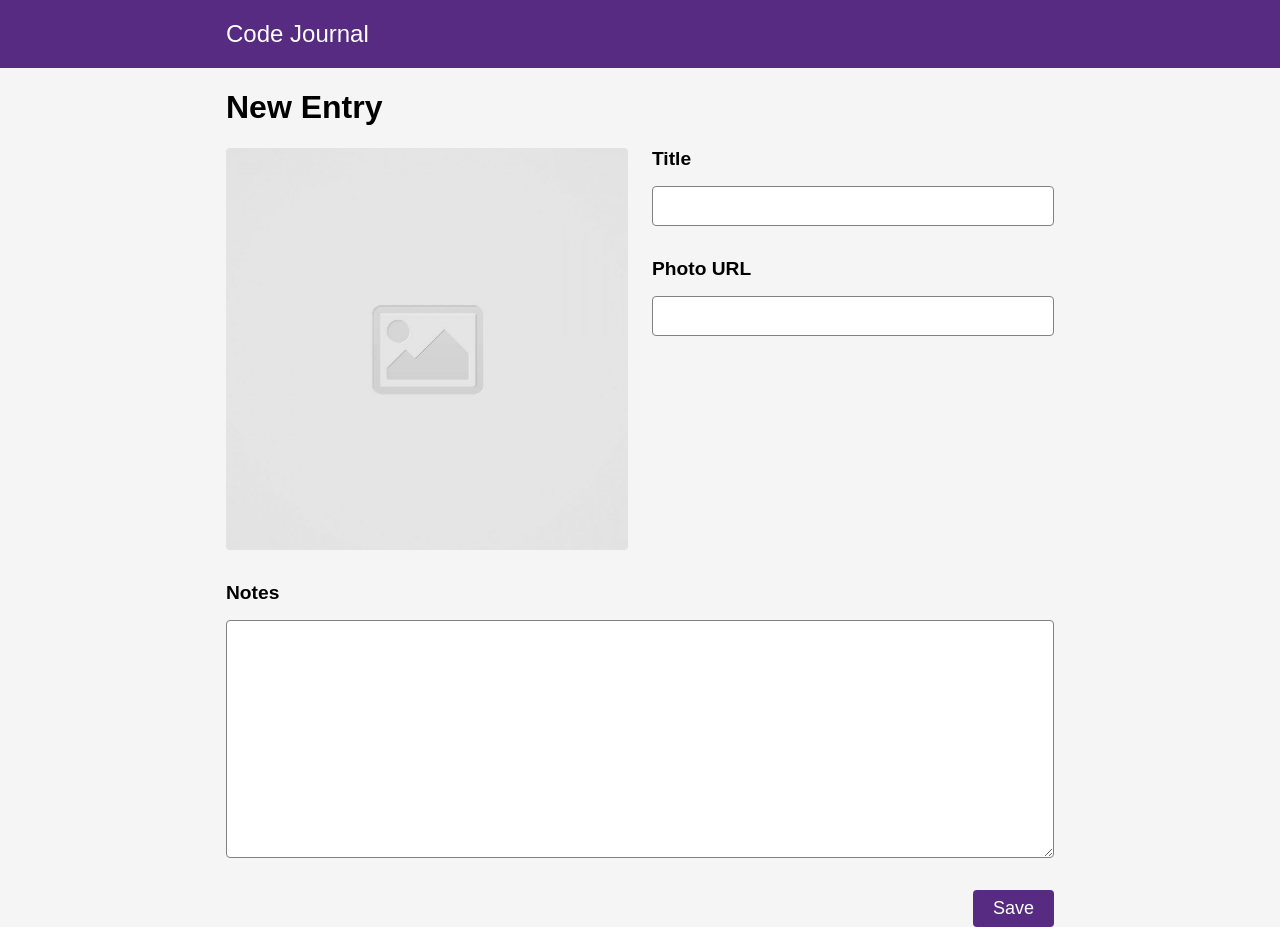
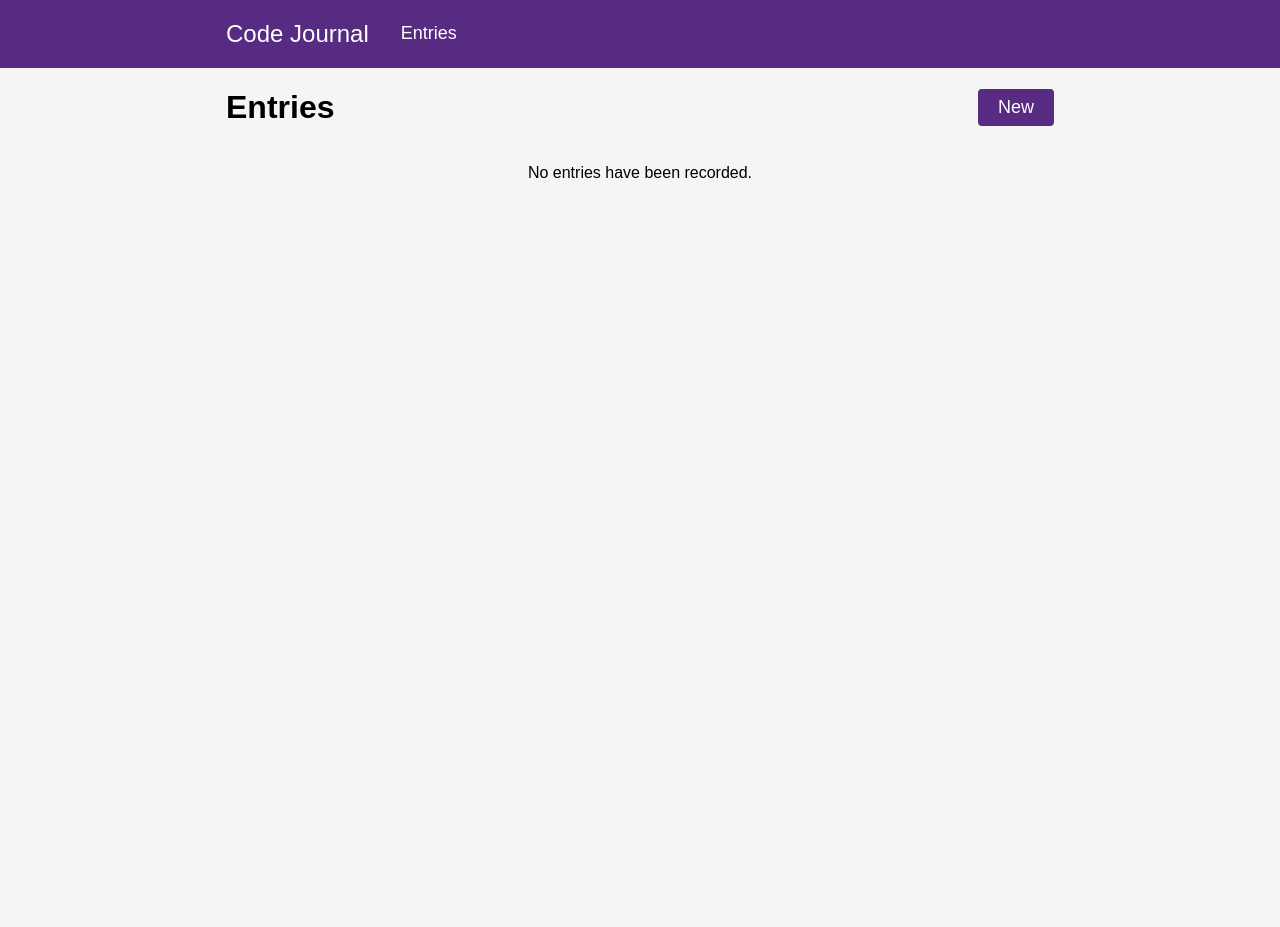
Before and after one commit to Sportillo10/code-journal, a website: page index.html in a window 1280 px wide. After the commit the page ends 800 px from the top, so only its background shows below. Drawn offline with Linux system fonts and the light colour scheme.

Commit message:
Added Entries styles to Code Journal. #1

```diff
--- a/css/styles.css
+++ b/css/styles.css
@@ -10,9 +10,26 @@ header {
   background-color: #562b81;
 }
 
+.flex-start {
+  display: flex;
+  justify-content: flex-start;
+  align-items: center;
+}
+
 .header-title {
   color: white;
-  font-weight: 100;
+  font-weight: 400;
+}
+
+.entries-nav {
+  margin: 2rem;
+  font-size: large;
+  color: white;
+  text-decoration: none;
+}
+
+.entries-nav:hover {
+  text-decoration: underline;
 }
 
 .photo-preview,
@@ -54,7 +71,8 @@ label {
   justify-content: flex-end;
 }
 
-.submit {
+.submit,
+.form-button {
   padding: 0.5rem 1.25rem;
   background-color: #562b81;
   font-size: large;
@@ -63,3 +81,35 @@ label {
   border-radius: 0.25rem;
   cursor: pointer;
 }
+
+.submit:hover,
+.form-button:hover {
+  background-color: #7c40a9;
+}
+
+.no-entry {
+  text-align: center;
+}
+
+.entries-container {
+  padding-left: 0;
+  list-style: none;
+}
+
+.entry {
+  margin-bottom: 1.5rem;
+}
+
+.entry-title {
+  margin-top: 0;
+}
+
+.entry-notes {
+  line-height: 1.5rem;
+}
+
+.flex-space-between {
+  display: flex;
+  justify-content: space-between;
+  align-items: center;
+}
--- a/index.html
+++ b/index.html
@@ -18,14 +18,17 @@
     <header>
       <div class="container">
         <div class="row">
-          <div class="column-full">
+          <div class="column-full flex-start">
             <h2 class="header-title">Code Journal</h2>
+            <nav>
+              <a class="entries-nav" href="#">Entries</a>
+            </nav>
           </div>
         </div>
       </div>
     </header>
     <main>
-      <div class="container" data-view="entry-form">
+      <div class="container hidden" data-view="entry-form">
         <form class="form">
           <div class="row">
             <div class="column-full">
@@ -42,9 +45,9 @@
             </div>
             <div class="column-half">
               <label for="title">Title</label>
-              <input required type="text" name="title" id="title" />
-              <label for="photo-url">Photo URL</label>
-              <input required type="url" name="photoUrl" id="photo-url" />
+              <input required type="text" name="title" id="title"/>
+              <label for="photoUrl">Photo URL</label>
+              <input required type="url" name="photoUrl" id="photoUrl"/>
             </div>
           </div>
           <div class="row">
@@ -66,6 +69,20 @@
           </div>
         </form>
       </div>
+      <div class="container" data-view="entries">
+        <div class="row">
+          <div class="column-full flex-space-between">
+            <h1>Entries</h1>
+            <button class="form-button" type="button">New</button>
+          </div>
+        </div>
+        <div class="row no-entry">
+          <div class="column-full">
+            <p class="">No entries have been recorded.</p>
+          </div>
+        </div>
+        <ul class="entries-container"></ul>
+      </div>
     </main>
     <script src="js/data.js"></script>
     <script src="js/main.js"></script>
```
